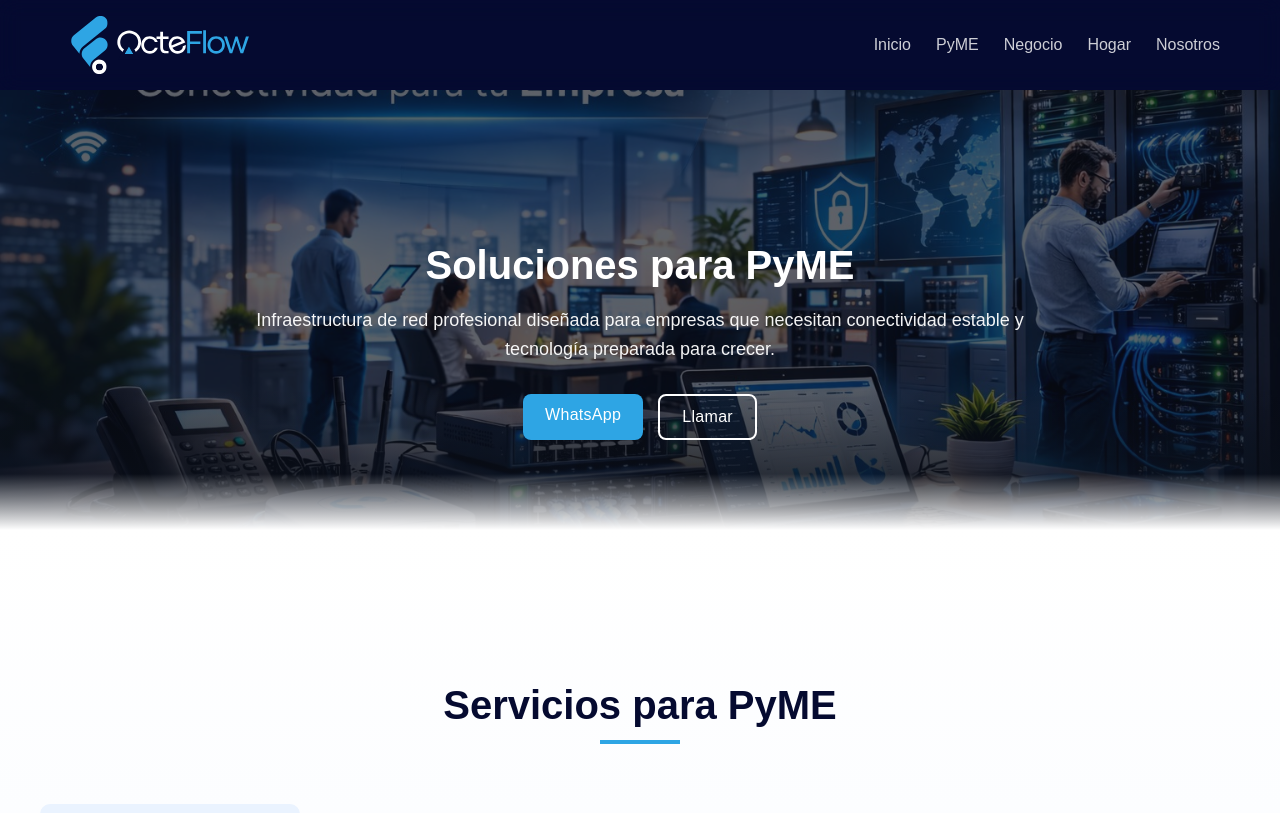
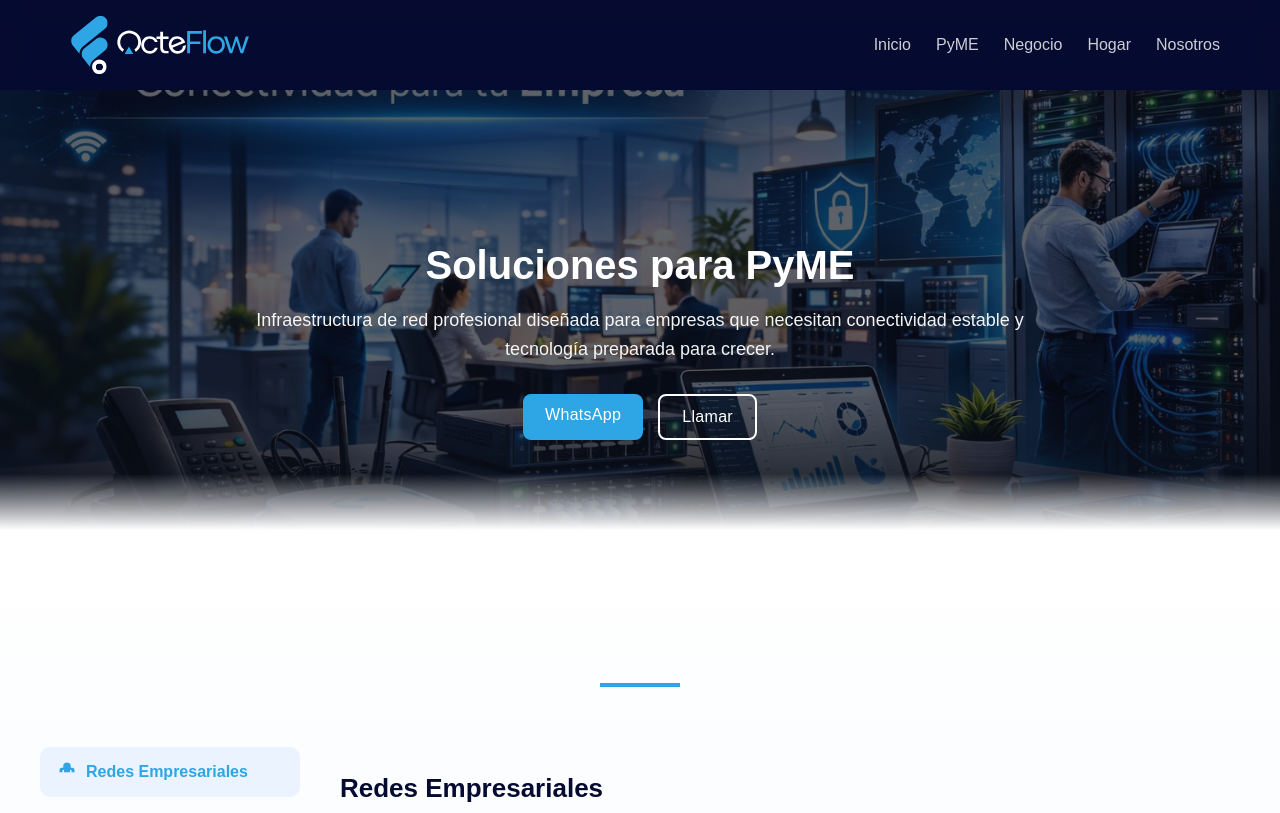
Before and after one commit to OcteFlow/octeflow-site, a Next.js app: page /pyme in a window 1280 px wide. Shown: the top 813 px of the page. Built offline with nearby package versions, Linux system fonts and the light colour scheme.

Commit message:
Update pyme.js

```diff
--- a/pages/pyme.js
+++ b/pages/pyme.js
@@ -29,7 +29,7 @@ image="/pyme.jpg"
   />
 
       <CatalogSection
-        title="Servicios para PyME"
+        /*title="Servicios para PyME"*/
         items={catalogData.pyme}
       />
 
```
